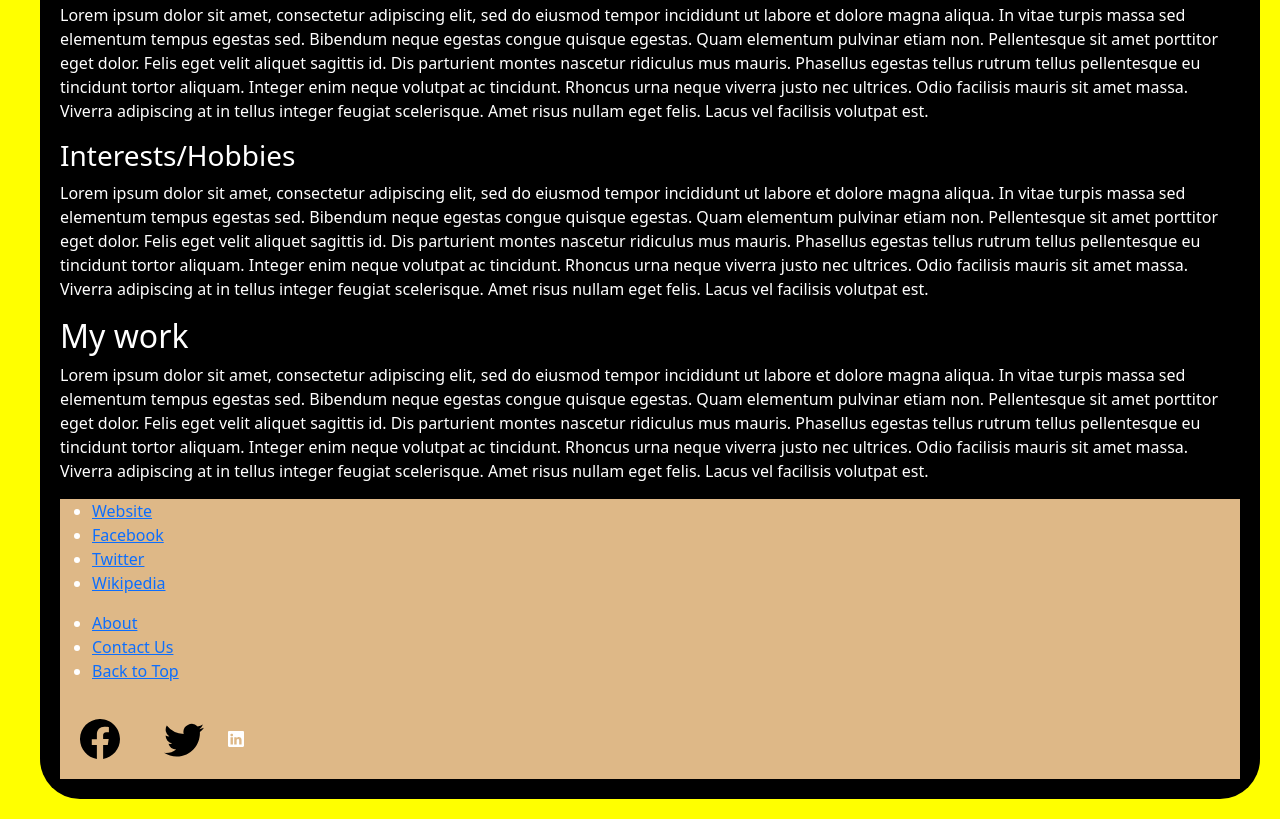
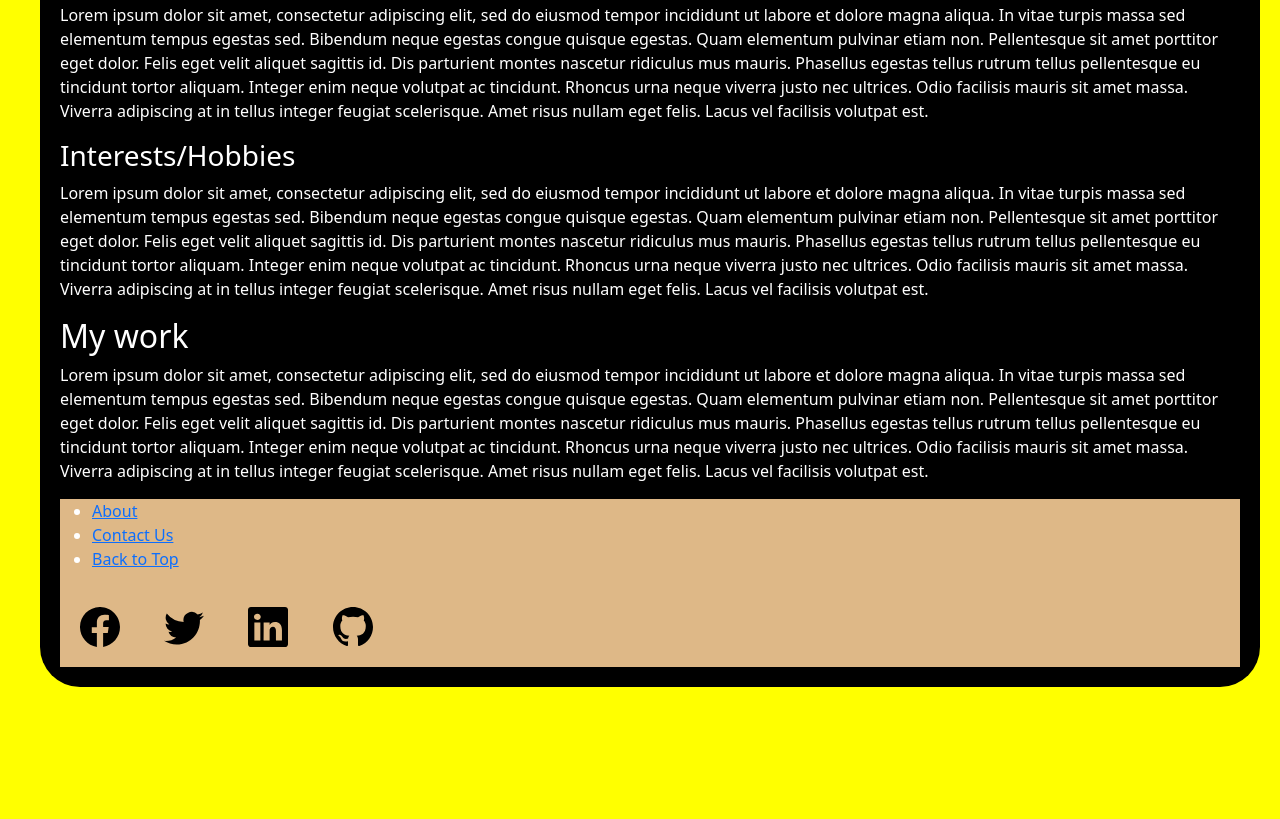
Before and after one commit to ro0tkit/portfolio.github.io, a plain HTML site: page index.html in a window 1280 px wide. Shown: the part 1014-1833 px from the top of the page. After the commit the page ends 1721 px from the top, so only its background shows below. Drawn offline with nearby package versions, Linux system fonts and the light colour scheme.

Commit message:
Add image in header

```diff
--- a/index.html
+++ b/index.html
@@ -7,11 +7,13 @@
         <link rel="stylesheet" href="css/style.css" type="text/css">
     </head>
     <body>
+        <a id="top"></a>
         <div id="container">
             <div class="header">
                 <h1>Luther King ,</h1>
-                <img src="#" alt="My picture">
-                <p>Hello there, this is my moringa student portfolio page.</p>
+                <img class="profile" src="images/bitmoji.png" alt="My animated picture">
+                <br>
+                <p>Hello, welcome to my portfolio page.</p>
             </div>
 
             <div class="sidebar">
@@ -42,19 +44,11 @@
                 </div>
 
                 <footer class="footer">
-                    <div class="col-md-4">
+                    <div>
                       <ul>
-                        <li><a href="http://moringaschool.com" target="_blank"><i class="fa fa-globe"></i> Website</a></li>
-                        <li><a href="#" target="_blank"><i class="fa fa-facebook"></i> Facebook</a></li>
-                        <li><a href="https://twitter.com/moringaschool?ref_src=twsrc%5Egoogle%7Ctwcamp%5Eserp%7Ctwgr%5Eauthor" target="_blank"><i class="fa fa-twitter"></i> Twitter</a></li>
-                        <li><a href="#" target="_blank"><i class="fa fa-wikipedia-w"></i> Wikipedia</a></li>
-                      </ul>
-                    </div>
-                    <div class="col-md-4">
-                      <ul>
-                        <li><a href="#"><i class="fa fa-user"></i> About</a></li>
-                        <li><a href="#"><i class="fa fa-envelope"></i> Contact Us</a></li>
-                        <li><a href="#"><i class="fa fa-arrow-up"></i> Back to Top</a></li>
+                        <li><a href="#">About</a></li>
+                        <li><a href="https://mail.google.com">Contact Us</a></li>
+                        <li><a href="#top">Back to Top</a></li>
                       </ul>
 
                         <svg xmlns="http://www.w3.org/2000/svg" class="icon" viewBox="0 0 16 16">
@@ -63,8 +57,11 @@
                         <svg xmlns="http://www.w3.org/2000/svg"class="icon" viewBox="0 0 16 16">
                             <path d="M5.026 15c6.038 0 9.341-5.003 9.341-9.334 0-.14 0-.282-.006-.422A6.685 6.685 0 0 0 16 3.542a6.658 6.658 0 0 1-1.889.518 3.301 3.301 0 0 0 1.447-1.817 6.533 6.533 0 0 1-2.087.793A3.286 3.286 0 0 0 7.875 6.03a9.325 9.325 0 0 1-6.767-3.429 3.289 3.289 0 0 0 1.018 4.382A3.323 3.323 0 0 1 .64 6.575v.045a3.288 3.288 0 0 0 2.632 3.218 3.203 3.203 0 0 1-.865.115 3.23 3.23 0 0 1-.614-.057 3.283 3.283 0 0 0 3.067 2.277A6.588 6.588 0 0 1 .78 13.58a6.32 6.32 0 0 1-.78-.045A9.344 9.344 0 0 0 5.026 15z"/>
                         </svg>
-                  <svg xmlns="http://www.w3.org/2000/svg" width="16" height="16" fill="currentColor" class="bi bi-linkedin" viewBox="0 0 16 16">
+                        <svg xmlns="http://www.w3.org/2000/svg" class="icon" viewBox="0 0 16 16">
                             <path d="M0 1.146C0 .513.526 0 1.175 0h13.65C15.474 0 16 .513 16 1.146v13.708c0 .633-.526 1.146-1.175 1.146H1.175C.526 16 0 15.487 0 14.854V1.146zm4.943 12.248V6.169H2.542v7.225h2.401zm-1.2-8.212c.837 0 1.358-.554 1.358-1.248-.015-.709-.52-1.248-1.342-1.248-.822 0-1.359.54-1.359 1.248 0 .694.521 1.248 1.327 1.248h.016zm4.908 8.212V9.359c0-.216.016-.432.08-.586.173-.431.568-.878 1.232-.878.869 0 1.216.662 1.216 1.634v3.865h2.401V9.25c0-2.22-1.184-3.252-2.764-3.252-1.274 0-1.845.7-2.165 1.193v.025h-.016a5.54 5.54 0 0 1 .016-.025V6.169h-2.4c.03.678 0 7.225 0 7.225h2.4z"/>
+                        </svg>
+                        <svg class="icon" viewBox="0 0 16 16">
+                            <path d="M8 0C3.58 0 0 3.58 0 8c0 3.54 2.29 6.53 5.47 7.59.4.07.55-.17.55-.38 0-.19-.01-.82-.01-1.49-2.01.37-2.53-.49-2.69-.94-.09-.23-.48-.94-.82-1.13-.28-.15-.68-.52-.01-.53.63-.01 1.08.58 1.23.82.72 1.21 1.87.87 2.33.66.07-.52.28-.87.51-1.07-1.78-.2-3.64-.89-3.64-3.95 0-.87.31-1.59.82-2.15-.08-.2-.36-1.02.08-2.12 0 0 .67-.21 2.2.82.64-.18 1.32-.27 2-.27.68 0 1.36.09 2 .27 1.53-1.04 2.2-.82 2.2-.82.44 1.1.16 1.92.08 2.12.51.56.82 1.27.82 2.15 0 3.07-1.87 3.75-3.65 3.95.29.25.54.73.54 1.48 0 1.07-.01 1.93-.01 2.2 0 .21.15.46.55.38A8.012 8.012 0 0 0 16 8c0-4.42-3.58-8-8-8z"/>
                           </svg>
                     </div>
                 </footer>
```
Lines whose indentation alone changed are shown as unchanged.
